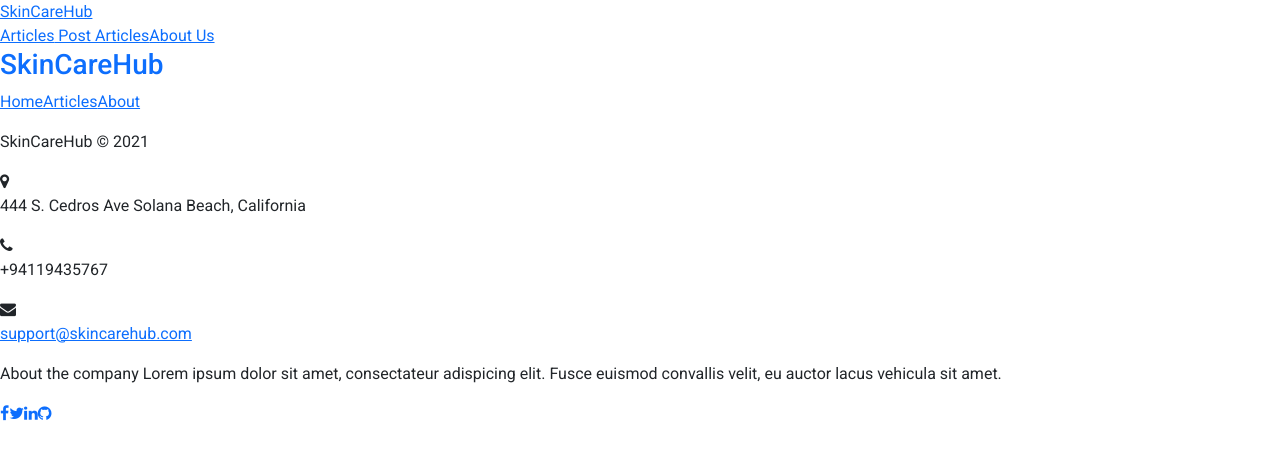
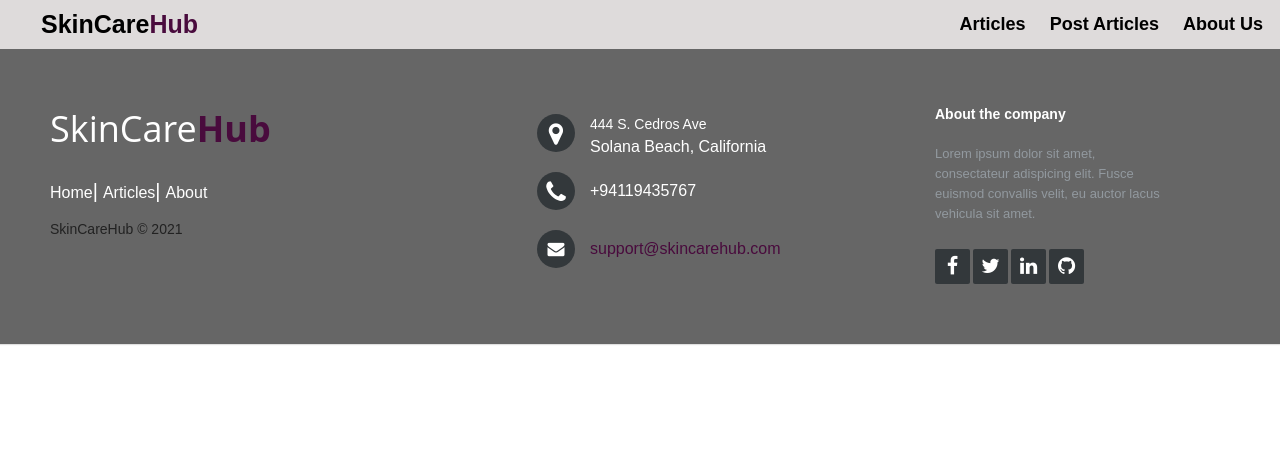
Before and after one commit to NSBM-SPM-2021/github-basics-imanthikavya, an Angular app in the folder frontend/: page / in a window 1280 px wide. Shown: the top 460 px of the page. Built offline with nearby package versions, Linux system fonts and the light colour scheme.

Commit message:
#6 add css for nav bar and footer

```diff
--- a/frontend/src/app/app.component.css
+++ b/frontend/src/app/app.component.css
@@ -0,0 +1,297 @@
+/* Style the header with a grey background and some padding */
+.header {
+  overflow: hidden;
+  background-color: #dedbdb;
+  padding: 10px 5px;
+}
+
+/* Style the header links */
+.header a {
+  float: left;
+  color: black;
+  text-align: center;
+  padding: 12px;
+  text-decoration: none;
+  font-size: 18px;
+  line-height: 5px;
+  border-radius: 4px;
+}
+
+/* Style the logo link (notice that we set the same value of line-height and font-size to prevent the header to increase when the font gets bigger */
+.header a.logo {
+  font-size: 25px;
+  font-family: sans-serif;
+  font-weight: bolder;
+  color: #000000;
+
+}
+.header a.logo span{
+  color: #490b3d;
+  font-size: 25px;
+  font-family: sans-serif;
+  font-weight: bolder;
+}
+
+/* Change the background color on mouse-over */
+.header a:hover {
+  background-color: #989697;
+  color: black;
+}
+
+/* Style the active/current link*/
+.header a.active {
+  background-color: #4a2c40;
+  color: white;
+}
+.header a.visited {
+  background-color: #673857;
+  color: white;
+}
+.header a.cl {
+  background-color: #4a2c40;
+  color: white;
+}
+
+/* Float the link section to the center */
+
+
+
+.header-right {
+  float: right;
+  font-weight: bold;
+
+}
+
+/* Add media queries for responsiveness - when the screen is 500px wide or less, stack the links on top of each other */
+@media screen and (max-width: 500px) {
+  .header a {
+    float: none;
+    display: block;
+    text-align: left;
+  }
+  .header-right {
+    float: none;
+  }
+}
+.pre-header{
+  overflow: hidden;
+  font-size: medium;
+  background-color: #ffffff;
+  padding: 3px 2px;
+  text-align: center;
+
+}
+
+
+
+
+
+
+
+* {
+  font-family: Sans-Serif
+}
+
+section {
+  width: 100%;
+  display: inline-block;
+  background: #333;
+  height: 50vh;
+  text-align: center;
+  font-size: 22px;
+  font-weight: 700;
+  text-decoration: underline;
+}
+
+.footer-distributed{
+  background: #666;
+  box-shadow: 0 1px 1px 0 rgba(0, 0, 0, 0.12);
+  box-sizing: border-box;
+  width: 100%;
+  text-align: left;
+  font: bold 16px sans-serif;
+  padding: 55px 50px;
+}
+
+.footer-distributed .footer-left,
+.footer-distributed .footer-center,
+.footer-distributed .footer-right{
+  display: inline-block;
+  vertical-align: top;
+}
+
+/* Footer left */
+
+.footer-distributed .footer-left{
+  width: 40%;
+}
+
+/* The company logo */
+
+.footer-distributed h3{
+  color:  #ffffff;
+  font: normal 36px 'Open Sans', cursive;
+  margin: 0;
+}
+
+.footer-distributed h3 span{
+  color: #490b3d;
+  font: normal 36px 'Open Sans', cursive;
+  font-weight: bold;
+}
+
+/* Footer links */
+
+.footer-distributed .footer-links{
+
+  color:  #ffffff;
+  margin: 20px 0 12px;
+  padding: 0;
+}
+
+.footer-distributed .footer-links a{
+  display:inline-block;
+  line-height: 1.8;
+  font-weight:400;
+  text-decoration: none;
+  color:  inherit;
+}
+
+.footer-distributed .footer-company-name{
+  color:  #222;
+  font-size: 14px;
+  font-weight: normal;
+  margin: 0;
+}
+
+/* Footer Center */
+
+.footer-distributed .footer-center{
+  width: 35%;
+}
+
+.footer-distributed .footer-center i{
+  background-color:  #33383b;
+  color: #ffffff;
+  font-size: 25px;
+  width: 38px;
+  height: 38px;
+  border-radius: 50%;
+  text-align: center;
+  line-height: 42px;
+  margin: 10px 15px;
+  vertical-align: middle;
+}
+
+.footer-distributed .footer-center i.fa-envelope{
+  font-size: 17px;
+  line-height: 38px;
+}
+
+.footer-distributed .footer-center p{
+  display: inline-block;
+  color: #ffffff;
+  font-weight:400;
+  vertical-align: middle;
+  margin:0;
+}
+
+.footer-distributed .footer-center p span{
+  display:block;
+  font-weight: normal;
+  font-size:14px;
+  line-height:2;
+}
+
+.footer-distributed .footer-center p a{
+  color: #490b3d;
+  text-decoration: none;;
+}
+
+.footer-distributed .footer-links a:before {
+  content: "|";
+  font-weight:300;
+  font-size: 20px;
+  left: 0;
+  color: #fff;
+  display: inline-block;
+  padding-right: 5px;
+}
+
+.footer-distributed .footer-links .link-1:before {
+  content: none;
+
+
+
+}
+
+/* Footer Right */
+
+.footer-distributed .footer-right{
+  width: 20%;
+}
+
+.footer-distributed .footer-company-about{
+  line-height: 20px;
+  color:  #92999f;
+  font-size: 13px;
+  font-weight: normal;
+  margin: 0;
+}
+
+.footer-distributed .footer-company-about span{
+  display: block;
+  color:  #ffffff;
+  font-size: 14px;
+  font-weight: bold;
+  margin-bottom: 20px;
+}
+
+.footer-distributed .footer-icons{
+  margin-top: 25px;
+}
+
+.footer-distributed .footer-icons a{
+  display: inline-block;
+  width: 35px;
+  height: 35px;
+  cursor: pointer;
+  background-color:  #33383b;
+  border-radius: 2px;
+
+  font-size: 20px;
+  color: #ffffff;
+  text-align: center;
+  line-height: 35px;
+
+  margin-right: 3px;
+  margin-bottom: 5px;
+}
+.footer-distributed .footer-icons a:active,.footer-icons a:focus,.footer-icons a:hover
+{
+  color: #000000;
+  background-color:#FFFFFF;
+  text-decoration:none;
+}
+/* If you don't want the footer to be responsive, remove these media queries */
+
+@media (max-width: 880px) {
+
+  .footer-distributed{
+    font: bold 14px sans-serif;
+  }
+
+  .footer-distributed .footer-left,
+  .footer-distributed .footer-center,
+  .footer-distributed .footer-right{
+    display: block;
+    width: 100%;
+    margin-bottom: 40px;
+    text-align: center;
+  }
+
+  .footer-distributed .footer-center i{
+    margin-left: 0;
+  }
+
+}
```
